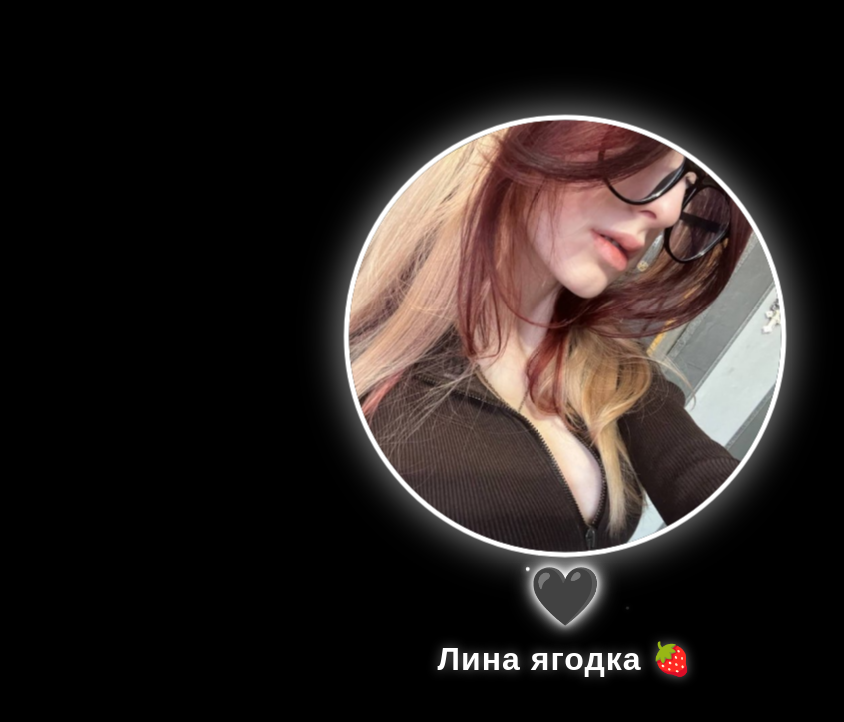
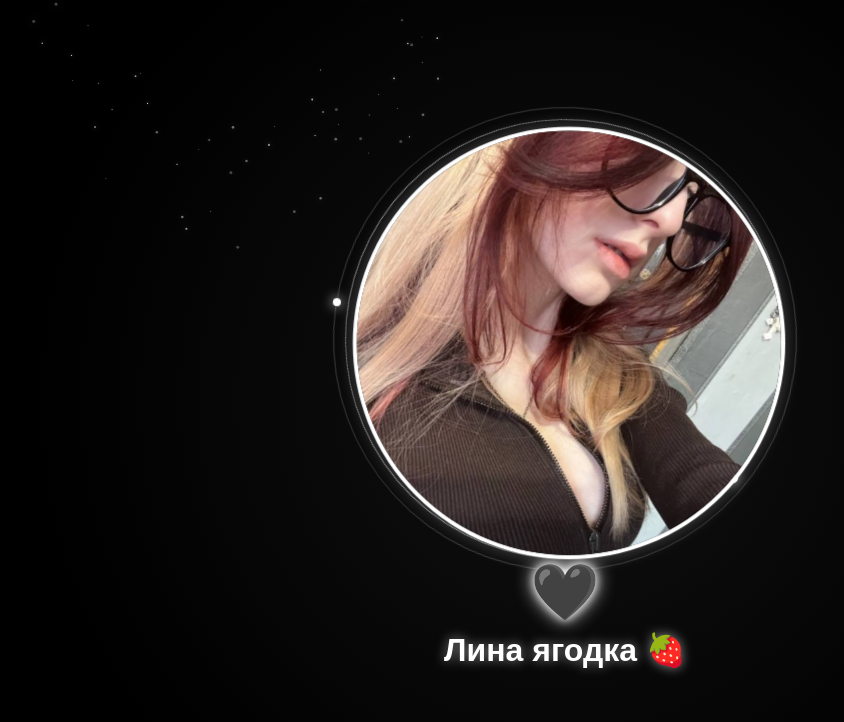
Before and after one commit to vadddddd13333/heart, a plain HTML site: page index.html in a window 1280 px wide. Shown: the whole page, without its empty margins (75-919 px from the left). Drawn offline with Linux system fonts and the light colour scheme.

Commit message:
Update index.html

```diff
--- a/index.html
+++ b/index.html
@@ -1,170 +1,51 @@
 <!DOCTYPE html>
-<html lang="ru">
-<head>
-<meta charset="UTF-8">
-<meta name="viewport" content="width=device-width, initial-scale=1.0">
+<html lang="ru"><head><meta charset="UTF-8"><meta name="viewport" content="width=device-width,initial-scale=1">
 <title>🖤</title>
-
 <style>
-html,body{
-    margin:0;
-    width:100%;
-    height:100%;
-    background:#000;
-    display:flex;
-    justify-content:center;
-    align-items:center;
-    overflow:hidden;
-    font-family:Arial, Helvetica, sans-serif;
+html,body{margin:0;width:100%;height:100%;overflow:hidden;background:#000;display:flex;justify-content:center;align-items:center;font-family:Arial}
+body:before{content:"";position:fixed;inset:0;background:radial-gradient(circle,#111 0,#000 70%)}
+.container{position:relative;display:flex;flex-direction:column;align-items:center;z-index:2}
+.avatarWrap{position:relative;width:52vmin;height:52vmin}
+.avatar{width:100%;height:100%;border-radius:50%;object-fit:cover;border:4px solid #fff;animation:pulse 4s ease-in-out infinite;position:relative;z-index:3}
+.ring,.ring2{position:absolute;inset:-12px;border-radius:50%;border:1.5px solid rgba(255,255,255,.45)}
+.ring{animation:spin 14s linear infinite}
+.ring2{inset:-24px;border-color:rgba(255,255,255,.2);animation:spinR 22s linear infinite}
+.ring:before,.ring2:before{content:"";position:absolute;width:8px;height:8px;border-radius:50%;background:#fff;box-shadow:0 0 12px #fff;top:-4px;left:50%}
+#particles{position:absolute;inset:-120px;pointer-events:none}
+.p{position:absolute;width:3px;height:3px;background:#fff;border-radius:50%;box-shadow:0 0 10px #fff}
+.heart{margin-top:18px;font-size:48px;color:#000;text-shadow:0 0 8px #fff,0 0 18px #fff;animation:beat 2s infinite}
+.text{color:#fff;font-size:2rem;font-weight:700;margin-top:10px;text-shadow:0 0 12px #fff8}
+@keyframes pulse{50%{transform:scale(1.04);box-shadow:0 0 35px #fff8}}
+@keyframes spin{to{transform:rotate(360deg)}}
+@keyframes spinR{to{transform:rotate(-360deg)}}
+@keyframes beat{50%{transform:scale(1.15)}}
+</style></head>
+<body><div class="container">
+<div class="avatarWrap" id="wrap">
+<div class="ring"></div><div class="ring2"></div>
+<div id="particles"></div>
+<img class="avatar" src="lina.jpg">
+</div>
+<div class="heart">🖤</div><div class="text">Лина ягодка 🍓</div>
+</div>
+<script>
+const box=document.getElementById('particles');
+let t=0;
+for(let i=0;i<90;i++){
+ const d=document.createElement('div');d.className='p';box.appendChild(d);
+ d.a=Math.random()*Math.PI*2;d.r=110+Math.random()*120;d.s=.003+Math.random()*.01;d.o=Math.random()*Math.PI*2;
 }
-
-.container{
-    position:relative;
-    display:flex;
-    flex-direction:column;
-    align-items:center;
-    animation:fadeIn 1.5s ease;
+function anim(){
+ t+=0.01;
+ [...box.children].forEach((d,i)=>{
+   d.a+=d.s;
+   const r=d.r+Math.sin(t*2+d.o)*12;
+   const x=Math.cos(d.a+i*.03)*r;
+   const y=Math.sin(d.a+i*.03)*r;
+   d.style.transform=`translate(${x}px,${y}px) scale(${0.6+0.4*Math.sin(t*4+d.o)})`;
+   d.style.opacity=.25+.75*(0.5+0.5*Math.sin(t*3+d.o));
+ });
+ requestAnimationFrame(anim);
 }
-
-.avatar{
-    width:52vmin;
-    height:52vmin;
-    object-fit:cover;
-    border-radius:50%;
-    border:5px solid #fff;
-    box-shadow:0 0 25px rgba(255,255,255,.35);
-    animation:pulse 3s ease-in-out infinite;
-    z-index:2;
-}
-
-.heart{
-    margin-top:18px;
-    font-size:50px;
-    color:#000;
-    text-shadow:
-        0 0 6px #fff,
-        0 0 12px #fff,
-        0 0 20px rgba(255,255,255,.8);
-    animation:heartBeat 2s ease-in-out infinite;
-    z-index:2;
-}
-
-.text{
-    margin-top:15px;
-    color:#fff;
-    font-size:2rem;
-    font-weight:700;
-    letter-spacing:1px;
-    text-shadow:0 0 12px rgba(255,255,255,.45);
-    z-index:2;
-}
-
-/* Искорки */
-
-.sparkle{
-    position:absolute;
-    width:4px;
-    height:4px;
-    background:white;
-    border-radius:50%;
-    box-shadow:0 0 8px white;
-    animation:float 6s linear infinite;
-    opacity:.8;
-}
-
-/* Расположение */
-
-.s1{top:10%;left:25%;animation-delay:0s;}
-.s2{top:18%;right:20%;animation-delay:1s;}
-.s3{top:38%;left:8%;animation-delay:2s;}
-.s4{top:42%;right:8%;animation-delay:3s;}
-.s5{bottom:35%;left:18%;animation-delay:4s;}
-.s6{bottom:28%;right:20%;animation-delay:5s;}
-.s7{top:55%;left:45%;animation-delay:1.5s;}
-.s8{top:8%;left:55%;animation-delay:2.8s;}
-.s9{bottom:18%;left:40%;animation-delay:3.6s;}
-.s10{bottom:12%;right:35%;animation-delay:4.8s;}
-
-@keyframes float{
-    0%{
-        transform:translateY(0) scale(0.7);
-        opacity:0;
-    }
-    20%{
-        opacity:1;
-    }
-    50%{
-        transform:translateY(-15px) translateX(8px) scale(1.3);
-    }
-    80%{
-        opacity:1;
-    }
-    100%{
-        transform:translateY(-30px) translateX(-8px) scale(.7);
-        opacity:0;
-    }
-}
-
-@keyframes pulse{
-    0%{
-        transform:scale(1);
-        box-shadow:0 0 20px rgba(255,255,255,.3);
-    }
-    50%{
-        transform:scale(1.05);
-        box-shadow:0 0 45px rgba(255,255,255,.75);
-    }
-    100%{
-        transform:scale(1);
-        box-shadow:0 0 20px rgba(255,255,255,.3);
-    }
-}
-
-@keyframes heartBeat{
-    0%,100%{
-        transform:scale(1);
-    }
-    50%{
-        transform:scale(1.15);
-    }
-}
-
-@keyframes fadeIn{
-    from{
-        opacity:0;
-        transform:translateY(20px);
-    }
-    to{
-        opacity:1;
-        transform:translateY(0);
-    }
-}
-</style>
-
-</head>
-
-<body>
-
-<div class="container">
-
-    <span class="sparkle s1"></span>
-    <span class="sparkle s2"></span>
-    <span class="sparkle s3"></span>
-    <span class="sparkle s4"></span>
-    <span class="sparkle s5"></span>
-    <span class="sparkle s6"></span>
-    <span class="sparkle s7"></span>
-    <span class="sparkle s8"></span>
-    <span class="sparkle s9"></span>
-    <span class="sparkle s10"></span>
-
-    <img src="lina.jpg" class="avatar" alt="Лина">
-
-    <div class="heart">🖤</div>
-
-    <div class="text">Лина ягодка 🍓</div>
-
-</div>
-
-</body>
-</html>
+anim();
+</script></body></html>
```
